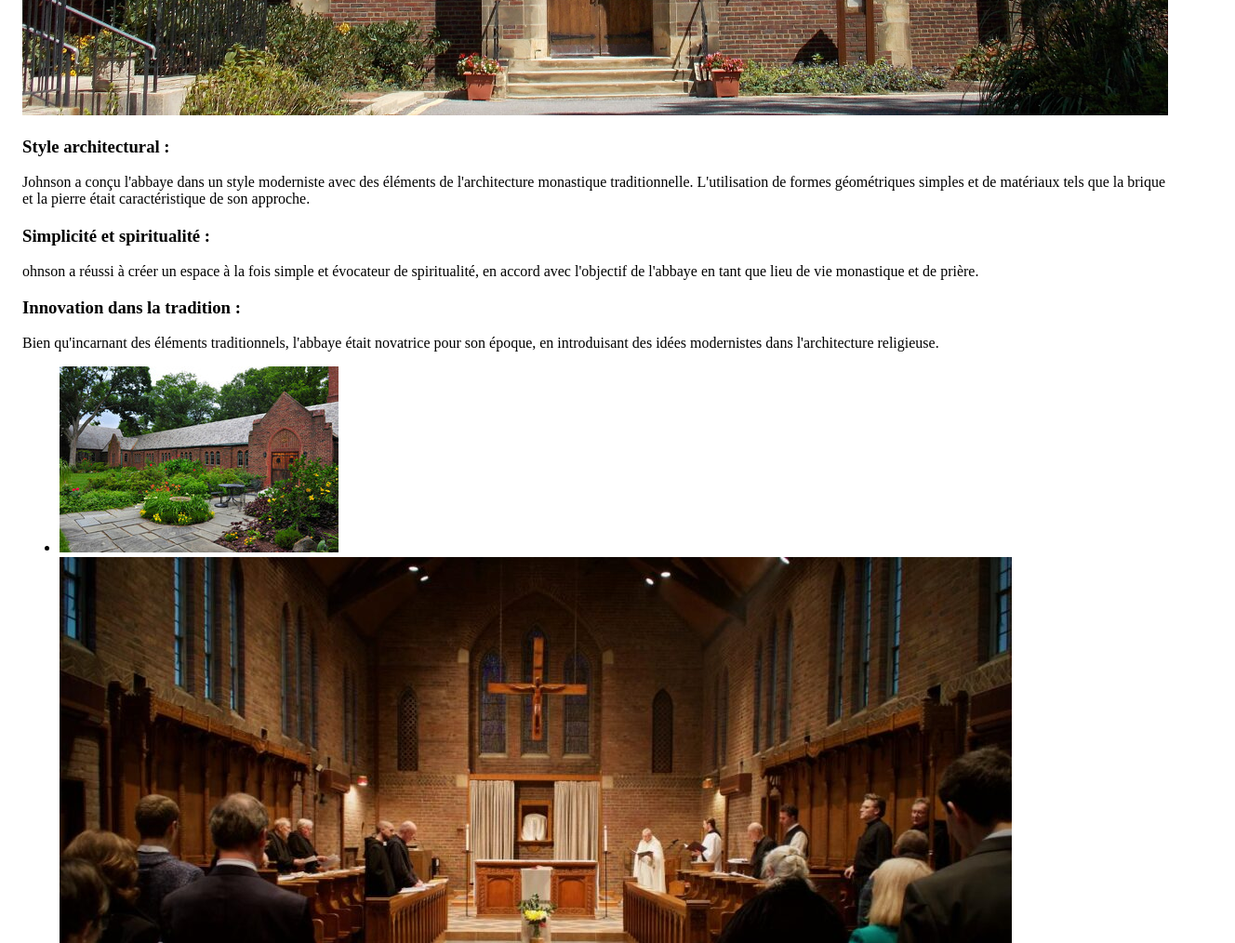
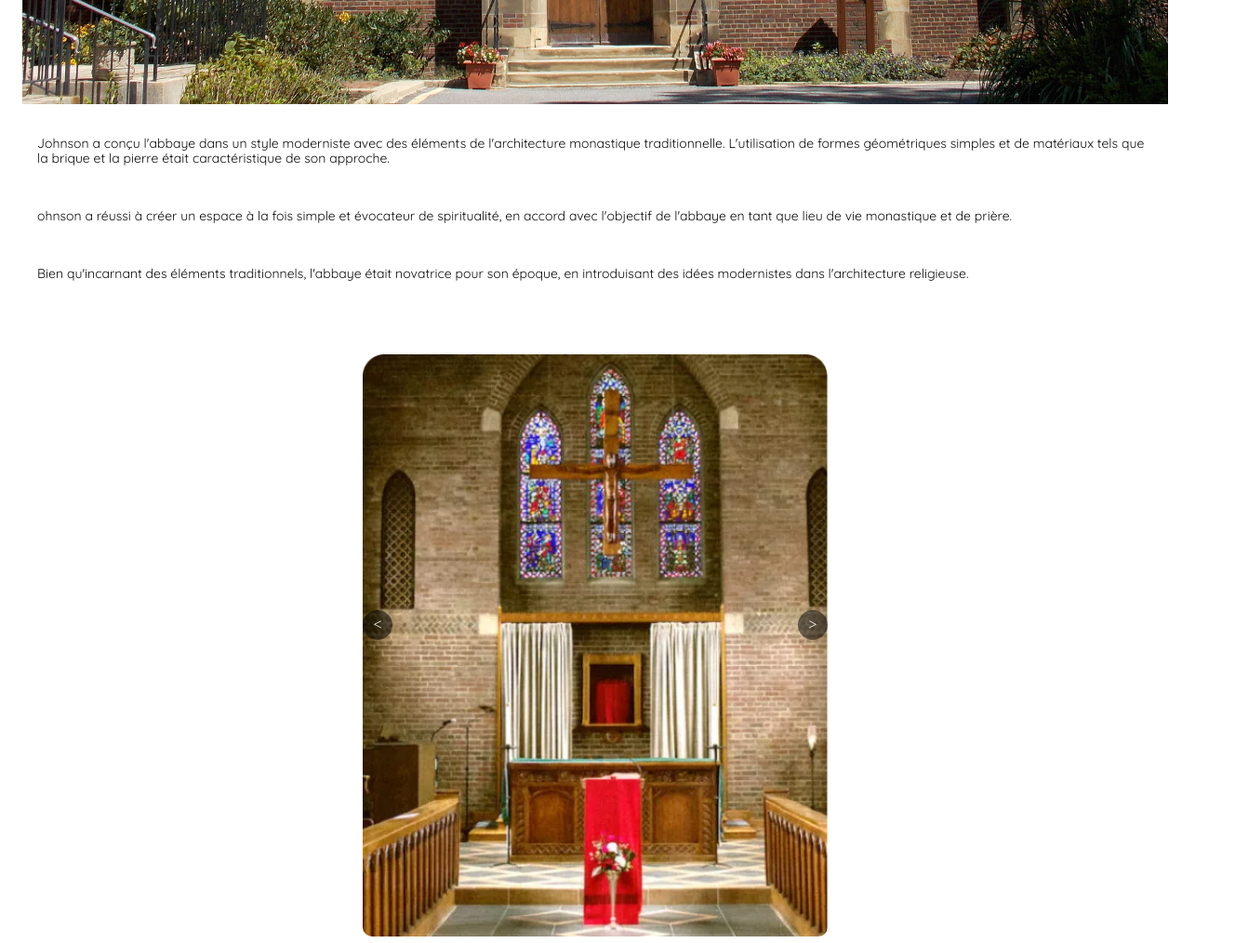
Before and after one commit to MMI-SAE-105/2023-sae-105-ethanTouitou, a plain HTML site: page fr/les oeuvres/oeuvre5.html in a window 1280 px wide. Shown: the part 960-1974 px from the top of the page at 93% size, 1328 px wide, since content can reach past the window. Drawn offline with nearby package versions, Linux system fonts and the light colour scheme.

Commit message:
page article

```diff
--- a/fr/les oeuvres/oeuvre5.html
+++ b/fr/les oeuvres/oeuvre5.html
@@ -37,11 +37,10 @@
         </div>
     </header>
     <main class="container">
-        <h1>Saint Anselm's Abbey</h1>
+        <h1 class="article__title linetitle">Saint Anselm's Abbey</h1>
         <img src="/public/img/St._Anselm's_Abbey_DC_01.JPG" alt="Saint Anselm's Abbey">
         <section>
-            <h3>Style architectural :</h3>
-            <p>
+            <p class="article__text">
                 Johnson a conçu l'abbaye dans un style moderniste avec des éléments de l'architecture monastique
                 traditionnelle.
                 L'utilisation de formes géométriques simples et de matériaux tels que la brique et la pierre était
@@ -49,28 +48,52 @@
                 son approche.
             </p>
 
-            <h3>Simplicité et spiritualité :</h3>
-            <p>ohnson a réussi à créer un espace à la fois simple et évocateur de spiritualité, en accord avec
+            <p class="article__text">ohnson a réussi à créer un espace à la fois simple et évocateur de spiritualité, en
+                accord avec
                 l'objectif de
                 l'abbaye
                 en tant que lieu de vie monastique et de prière.
             </p>
 
-            <h3>Innovation dans la tradition :</h3>
-            <p>Bien qu'incarnant des éléments traditionnels, l'abbaye était novatrice pour son époque, en introduisant
+            <p class="article__text">Bien qu'incarnant des éléments traditionnels, l'abbaye était novatrice pour son
+                époque, en introduisant
                 des
                 idées
                 modernistes dans l'architecture religieuse.
             </p>
         </section>
         <section>
-            <ul>
-                <li><img src="/public/img/MDP_0318.jpg" alt="Saint Anselm's Abbey"></li>
-                <li><img src="/public/img/DSC00478-1024x683.jpeg" alt="Saint Anselm's Abbey"></li>
-                <li><img src="/public/img/DSC00459.jpeg" alt="Saint Anselm's Abbey"></li>
-            </ul>
+            <div class="carrousel" x-data="{hrefCourant: '#ecran-1'}">
+                <button class="carrousel_btn carrousel_btn-avant" aria-label="slideprécedant"
+                    @click="$refs.parent.scrollLeft-=$refs.parent.clientWidth">
+                    &lt;
+                </button>
+                <button class="carrousel_btn carrousel_btn-apres" aria-label="slidesuivant"
+                    @click="$refs.parent.scrollLeft+=$refs.parent.clientWidth">
+                    >
+                </button>
+                <div class="carrousel_parent-ecrans" x-ref="parent"
+                    @scroll.debounce.250ms.passive="hrefCourant = '#' + [...$refs.parent.children].find(e=>e.getBoundingClientRect().x>=0).id">
+                    <div id="ecran-1" class="carrousel_ecran">
+                        <figure>
+                            <img class="carrousel_ecran_img" src="/public/img/immgg copie 5.webp" alt="The Ware Center"
+                                alt="oeuvre 1">
+                        </figure>
+                    </div>
+                    <div id="ecran-2" class="carrousel_ecran">
+                        <figure>
+                            <img class="carrousel_ecran_img" src="/public/img/immgg-1 copie 4.webp" alt="oeuvre 2">
+                        </figure>
+                    </div>
+                    <div id="ecran-3" class="carrousel_ecran">
+                        <figure>
+                            <img class="carrousel_ecran_img" src="/public/img/immgg-2 copie 4.webp" alt="oeuvre 3">
+                        </figure>
+                    </div>
+                </div>
+            </div>
         </section>
-
+    </main>
     <footer class="footer">
         <a class="footer__lien-title" href="/index.html">
             <h3 class="footer__title">JohnsonExhibit</h3>
```
Also changed, not shown: fr/les oeuvres/oeuvre3.html (+1 -1 lines), fr/les oeuvres/oeuvre4.html (+0 -1 lines), fr/les oeuvres/oeuvre6.html (+6 -5 lines), public/img/immgg copie 5.webp (added), public/img/immgg-1 copie 4.webp (added), public/img/immgg-2 copie 4.webp (added). Lines whose indentation alone changed are shown as unchanged.
